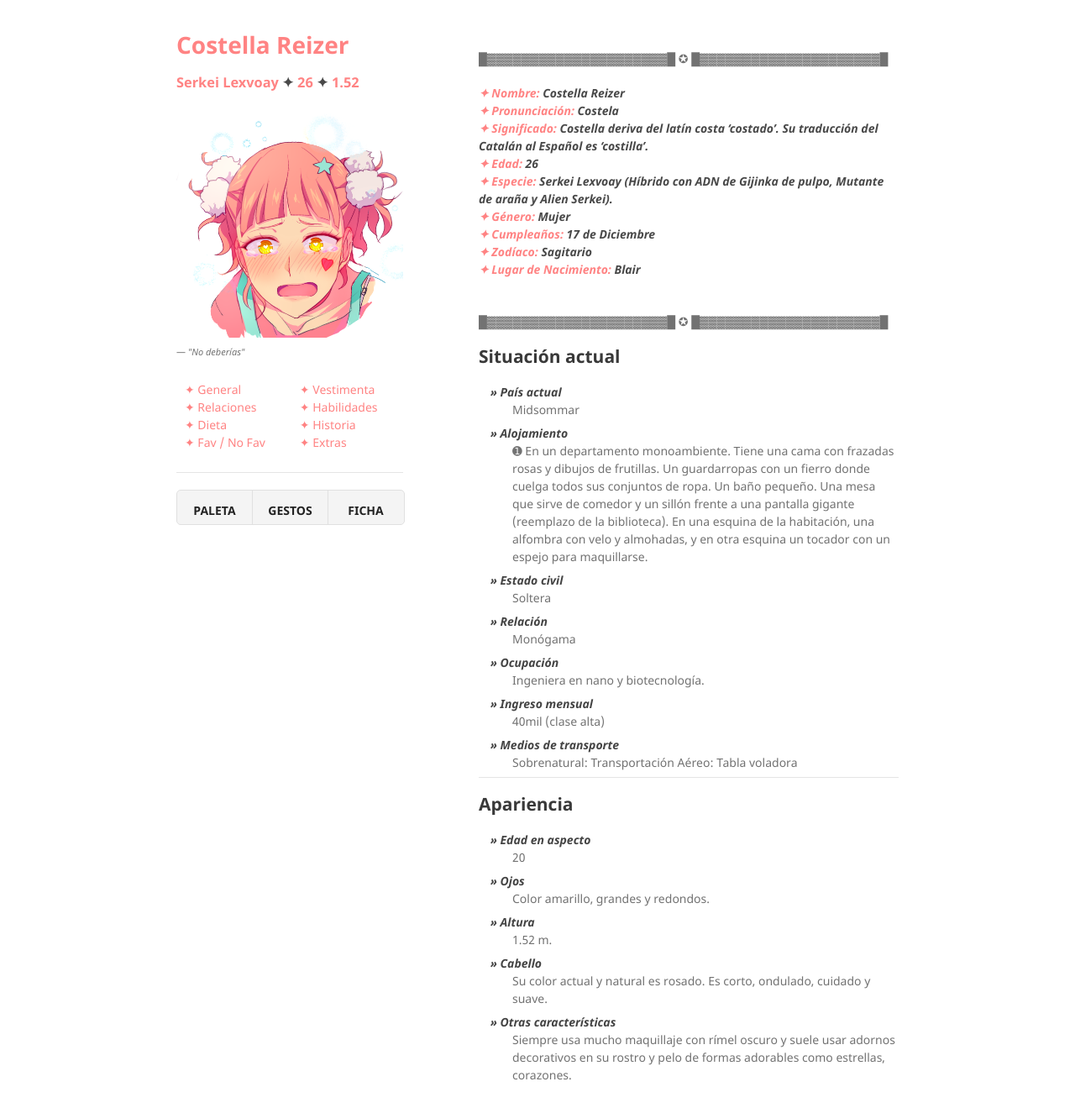
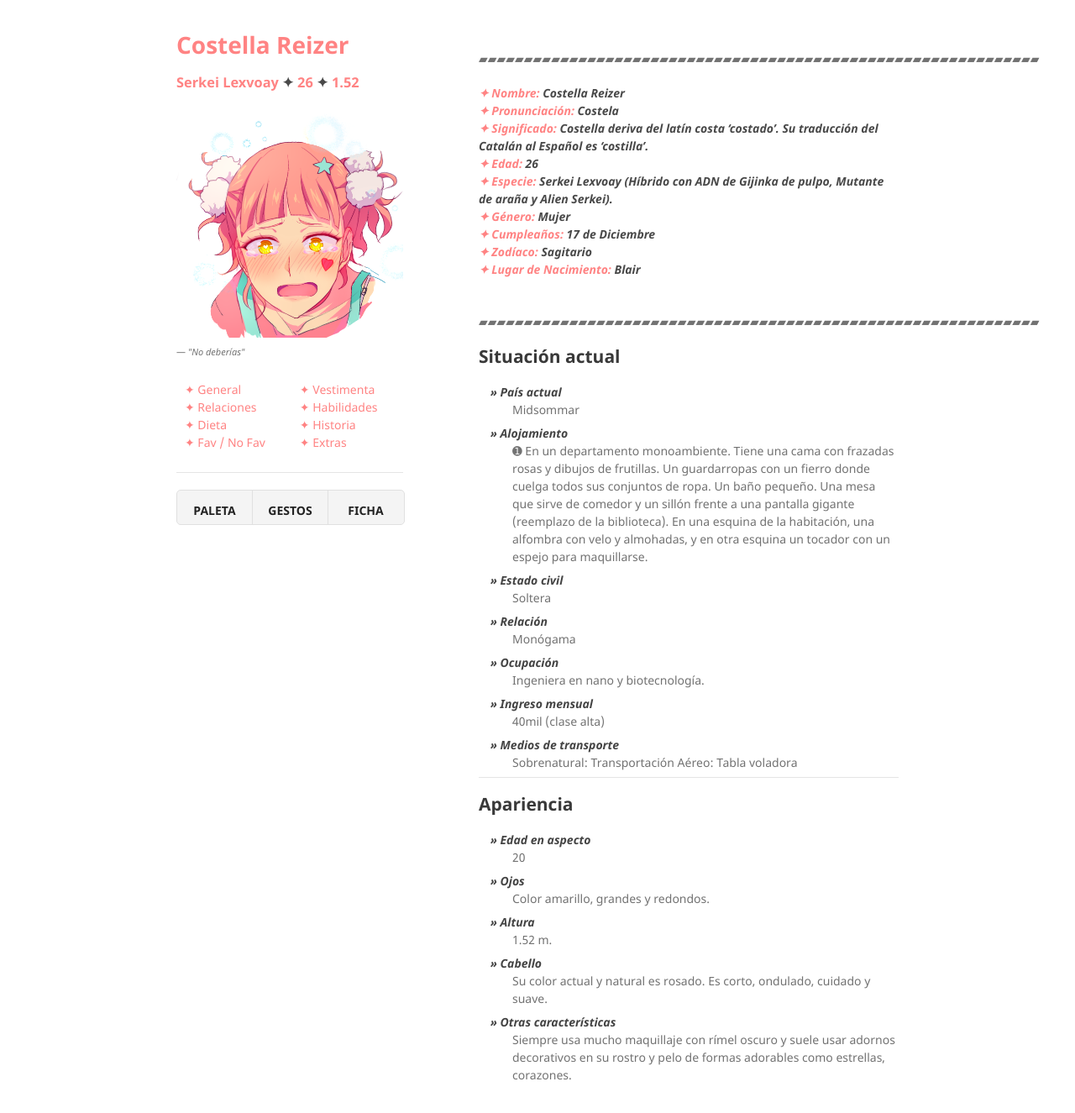
Before and after one commit to BlairSander/costella, a Jekyll site: the page built from general.md, in a window 1280 px wide and 1347 px high. Shown: the top 1325 px of the window at 84% size. Built offline with Jekyll 4.4.1, drawn with Linux system fonts in a browser that asks for light colours.

Commit message:
Update general.md

```diff
--- a/general.md
+++ b/general.md
@@ -1,11 +1,11 @@
 ---
 layout: default
 ---
-<br>█▓▓▓▓▓▓▓▓▓▓▓▓▓▓▓▓▓▓▓▓▓█ ✪ █▓▓▓▓▓▓▓▓▓▓▓▓▓▓▓▓▓▓▓▓▓█
+<br>▰▰▰▰▰▰▰▰▰▰▰▰▰▰▰▰▰▰▰▰▰▰▰▰▰▰▰▰▰▰▰▰▰▰▰▰▰▰▰▰▰▰▰▰▰▰▰▰▰▰▰▰▰▰▰▰▰▰▰▰▰▰
 
 ####  _**✦ Nombre:** Costella Reizer <br> **✦ Pronunciación:** Costela <br> **✦ Significado:** Costella deriva del latín costa 'costado'. Su traducción del Catalán al Español es 'costilla'.<br> **✦ Edad:** 26 <br> **✦ Especie:** Serkei Lexvoay (Híbrido con ADN de Gijinka de pulpo, Mutante de araña y Alien Serkei). <br> **✦ Género:** Mujer <br> **✦ Cumpleaños:** 17 de Diciembre <br> **✦ Zodíaco:** Sagitario <br> **✦ Lugar de Nacimiento:** Blair_
 
-<br>█▓▓▓▓▓▓▓▓▓▓▓▓▓▓▓▓▓▓▓▓▓█ ✪ █▓▓▓▓▓▓▓▓▓▓▓▓▓▓▓▓▓▓▓▓▓█
+<br>▰▰▰▰▰▰▰▰▰▰▰▰▰▰▰▰▰▰▰▰▰▰▰▰▰▰▰▰▰▰▰▰▰▰▰▰▰▰▰▰▰▰▰▰▰▰▰▰▰▰▰▰▰▰▰▰▰▰▰▰▰▰
 
 ## Situación actual
 
```
